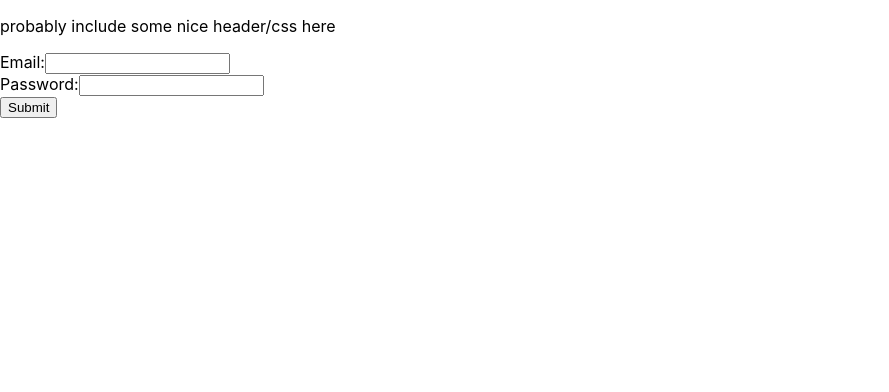
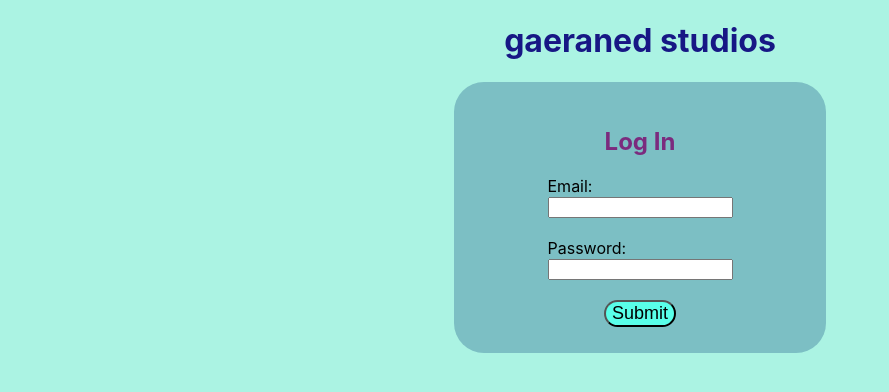
Before and after one commit to slondr/gaeraned, a React (Create React App) app in the folder frontend/: page /login in a window 1280 px wide. Shown: the top 392 px of the page, without its empty margins (0-889 px from the left). Built offline with nearby package versions, Linux system fonts and the light colour scheme; no server answers.

Commit message:
added css to login/signup/main page

```diff
--- a/frontend/src/App.css
+++ b/frontend/src/App.css
@@ -1,38 +1,31 @@
-.App {
+body{
+  background-color: rgb(171, 243, 227);
+}
+
+h1{
+  color: rgb(23, 23, 133);
+  font-weight: bold;
   text-align: center;
 }
 
-.App-logo {
-  height: 40vmin;
-  pointer-events: none;
+h2{
+  color:rgb(123, 43, 126);
 }
 
-@media (prefers-reduced-motion: no-preference) {
-  .App-logo {
-    animation: App-logo-spin infinite 20s linear;
-  }
+button{
+  background-color: rgb(89, 255, 233);
+  border-radius: 15px;
+  font-size: 18px;
+  margin: auto;
 }
 
-.App-header {
-  background-color: #282c34;
-  min-height: 100vh;
+.login{
   display: flex;
   flex-direction: column;
   align-items: center;
-  justify-content: center;
-  font-size: calc(10px + 2vmin);
-  color: white;
+  padding: 2vw;
+  background-color: rgba(14, 71, 124, 0.3);
+  width: 25%;
+  margin: auto;
+  border-radius: 30px;
 }
-
-.App-link {
-  color: #61dafb;
-}
-
-@keyframes App-logo-spin {
-  from {
-    transform: rotate(0deg);
-  }
-  to {
-    transform: rotate(360deg);
-  }
-}
--- a/frontend/src/App.js
+++ b/frontend/src/App.js
@@ -13,7 +13,7 @@ function App() {
   return (
     <AuthProvider>
       <BrowserRouter>
-        <p> probably include some nice header/css here </p>
+        <h1>gaeraned studios</h1>
         <Switch>
           <Private exact path="/" component={Placeholder} />
           <Route exact path="/login" component={Login} />
--- a/frontend/src/components/Login.js
+++ b/frontend/src/components/Login.js
@@ -12,14 +12,15 @@ const Login = (props) => {
         else {
             return(
                 <div>
-                <form>
+                <form className="login">
+                    <h2>Log In</h2>
                     <label>
-                        Email:
+                        Email: <br/>
                         <input name="email" onChange={e => setEmail(e.target.value)} />
                     </label>
                     <br />
                     <label>
-                        Password:
+                        Password: <br/>
                         <input type="password" name="password" onChange={e => setPassword(e.target.value)} />
                     </label>
                     <br />
--- a/frontend/src/components/Placeholder.js
+++ b/frontend/src/components/Placeholder.js
@@ -15,8 +15,8 @@ const Placeholder = (props) => {
 
     return(
         <div>
-            <p>test</p>
-            <button onClick={signOut}>Sign Out</button>
+            <button className="login" onClick={signOut}>Sign Out</button>
+            <br/>
             <div id="unity-container" className="unity-desktop">
               <canvas id="unity-canvas"></canvas>
               <div id="unity-loading-bar">
--- a/frontend/src/components/Signup.js
+++ b/frontend/src/components/Signup.js
@@ -20,12 +20,14 @@ const SignUp = () => {
   }
   return (
     <>
-      <h1>Sign Up</h1>
-      <form onSubmit={handleSubmit}>
+      <form className="login" onSubmit={handleSubmit}>
+        <h2>Sign Up</h2>
         <label for="email">Email</label>
         <input type="email" name="email" placeholder="Email" />
+        <br></br>
         <label for="password">Password</label>
         <input type="password" name="password" placeholder="Password" />
+        <br></br>
         <button type="submit">Submit</button>
       </form>
     </>
```
